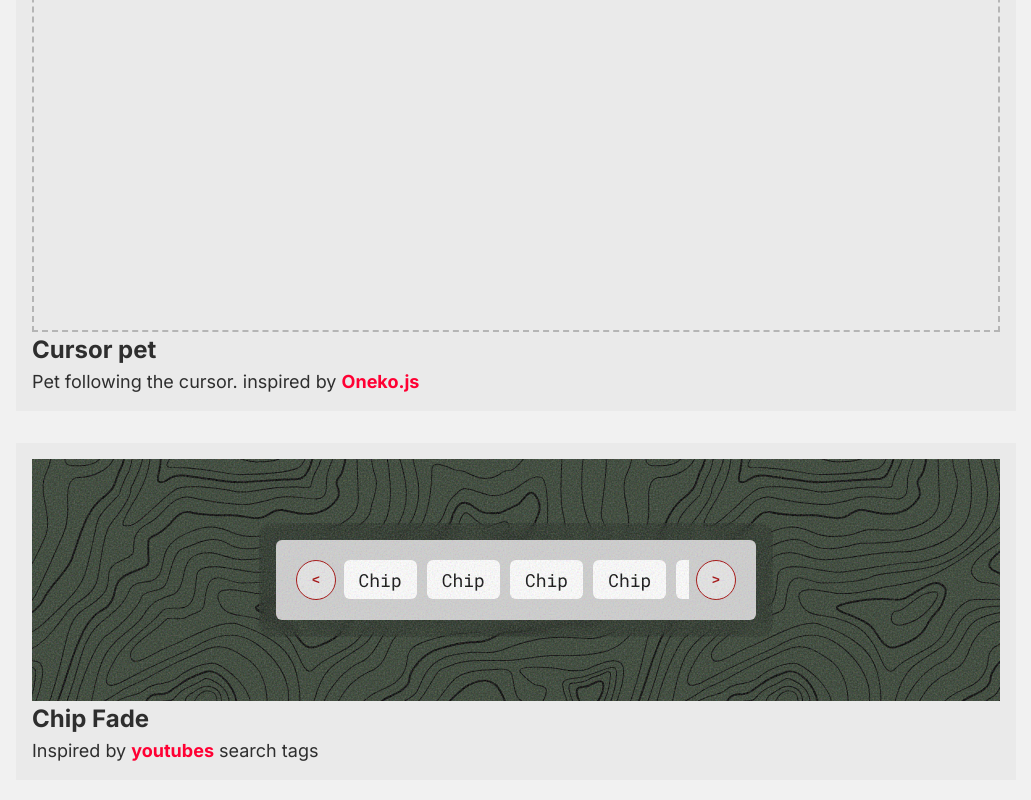
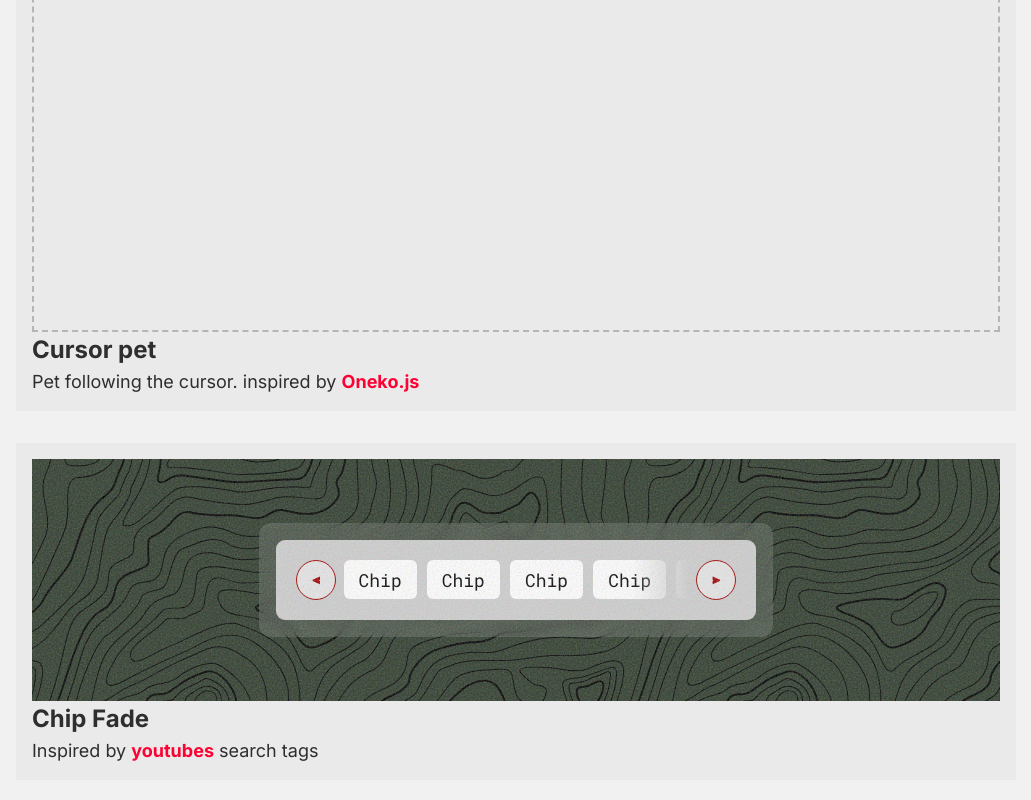
Before and after one commit to BigBadBodyPillow/snippets, a SvelteKit app: page / in a window 1280 px wide. Shown: the part 3929-4729 px from the top of the page, without its empty margins (119-1150 px from the left). Built offline with nearby package versions, Linux system fonts and the light colour scheme.

Commit message:
giujugui;gubkjasdiugbjsdafu

```diff
--- a/src/components/ChipFade/ChipFade.svelte
+++ b/src/components/ChipFade/ChipFade.svelte
@@ -1,13 +1,31 @@
+<script lang="ts">
+  let chipContainer: HTMLDivElement | undefined = $state();
+
+  function scroll(direction: 'left' | 'right') {
+    if (!chipContainer) return;
+
+    chipContainer.scrollBy({
+      left: direction === 'right' ? 100 : -100,
+      behavior: 'smooth'
+    });
+  }
+</script>
+
 <section>
   <div class="demo">
     <div class="outer">
       <div class="container">
-        <button class="scroll-button left">&lt;</button>
-        <div class="chip-container">
-          <div class="chip">Chip</div>
-          <div class="chip">Chip</div>
-          <div class="chip">Chip</div>
-          <div class="chip">Chip</div>
+        <button
+          class="scroll-button left"
+          onclick={() => scroll('left')}
+          aria-label="scroll lefttt"
+        >
+          <!-- &lt; -->
+          <!-- ◀ -->
+          ⫷
+        </button>
+
+        <div class="chip-container" bind:this={chipContainer}>
           <div class="chip">Chip</div>
           <div class="chip">Chip</div>
           <div class="chip">Chip</div>
@@ -16,7 +34,19 @@
           <div class="chip">Chip</div>
           <div class="chip">Chip</div>
         </div>
-        <button class="scroll-button right">&gt;</button>
+
+        <button
+          class="scroll-button right"
+          onclick={() => scroll('right')}
+          aria-label="scroll right"
+        >
+          <!-- &gt; -->
+
+          <!-- ▶ -->
+          <!--  ▷ -->
+
+          ⫸
+        </button>
       </div>
     </div>
   </div>
@@ -39,6 +69,7 @@
     --button-width: 40px;
     --chip-container-width: calc(400px + calc(var(--button-width) * 2));
     --scroll-button-color: rgb(162, 1, 1);
+    --fade-width: 56px;
 
     --demo-background: rgb(48, 61, 46);
     max-height: 800px;
@@ -72,36 +103,78 @@
   }
 
   .outer {
-    border-radius: 13px;
-    background-color: rgba(0, 0, 0, 0.159);
+    border-radius: calc(var(--radius) * 2);
+    background-color: light-dark(rgba(255, 255, 255, 0.15), rgba(0, 0, 0, 0.15));
     backdrop-filter: blur(4px);
     padding: 1.66rem;
   }
 
   .container {
+    position: relative;
+
+    max-width: var(--chip-container-width);
+    width: 100%;
+
+    display: flex;
+    align-items: center;
+
     padding: 2rem;
     background-color: var(--container-background);
-    border-radius: var(--radius);
-    width: 100%;
-    max-width: var(--chip-container-width);
-    position: relative;
-    display: flex;
-    align-items: center;
+    border-radius: CALC(var(--radius) * 1.5);
+
     gap: 0.75rem;
   }
 
   .chip-container {
+    position: relative;
+
     display: flex;
     gap: 1rem;
-    overflow: scroll;
+
+    overflow-x: auto;
     scrollbar-width: none;
     ::-webkit-scrollbar {
       display: none;
     }
+
+    /* fade to indicate scrollabe */
+    mask-image: linear-gradient(
+      90deg,
+      transparent,
+      #000 var(--fade-left),
+      #000 calc(100% - var(--fade-right)),
+      transparent
+    );
+    animation: fade linear both;
+    animation-timeline: scroll(self inline);
   }
 
-  .chip-container::before {
-    /* TODO Fade gradient  */
+  @property --fade-left {
+    syntax: '<length>';
+    inherits: false;
+    initial-value: 0px;
+  }
+
+  @property --fade-right {
+    syntax: '<length>';
+    inherits: false;
+    initial-value: 0px;
+  }
+
+  @keyframes fade {
+    0% {
+      --fade-left: 0px;
+      --fade-right: var(--fade-width);
+    }
+    8%,
+    92% {
+      --fade-left: var(--fade-width);
+      --fade-right: var(--fade-width);
+    }
+    100% {
+      --fade-left: var(--fade-width);
+      --fade-right: 0px;
+    }
   }
 
   .chip {
@@ -109,9 +182,13 @@
 
     font-family: var(--font-roboto-mono);
     color: hsl(from var(--text) h s calc(l - 15));
+
     background-color: var(--chip-background);
     border-radius: var(--radius);
+
     cursor: pointer;
+
+    scroll-snap-align: start;
   }
 
   .scroll-button {
```
